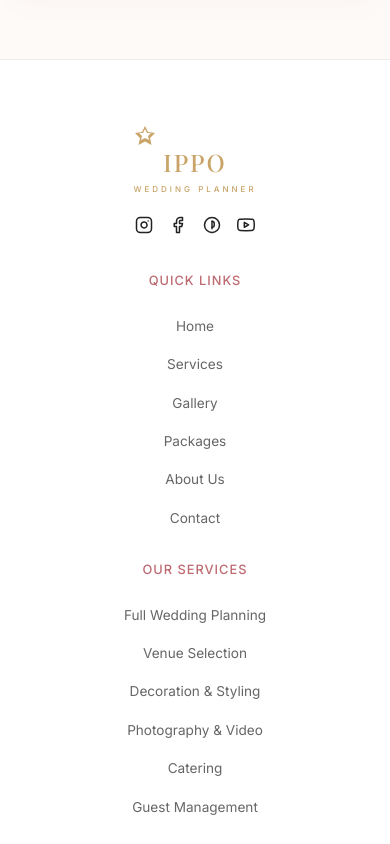
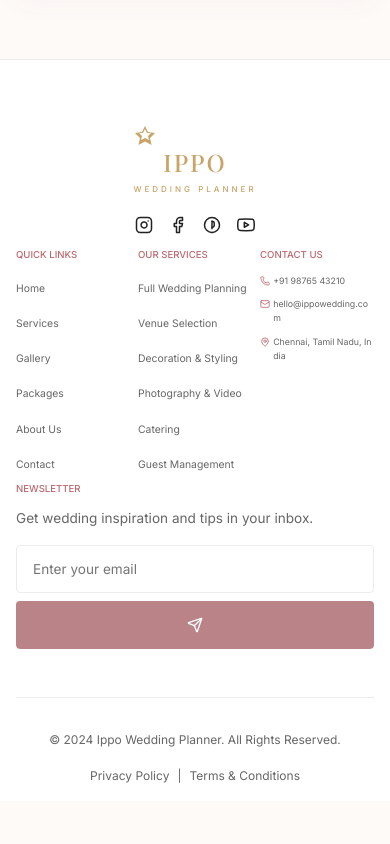
Before and after one commit to anbuselvamA/wedding-planner-, a React (Vite) app: page /contact in a window 390 px wide. Shown: the part 1800-2644 px from the top of the page. After the commit the page ends 2601 px from the top, so only its background shows below. Built offline with nearby package versions, Linux system fonts and the light colour scheme; a web font is replaced by a local one.

Commit message:
Updated footer layout to display Quick Links, Services, and Contact in 3 columns on mobile devices

```diff
--- a/src/components/Footer.css
+++ b/src/components/Footer.css
@@ -158,7 +158,7 @@
 
 @media (max-width: 992px) {
   .footer-top {
-    grid-template-columns: repeat(3, 1fr);
+    grid-template-columns: repeat(3, minmax(0, 1fr));
   }
   .brand-col {
     grid-column: span 3;
@@ -169,14 +169,14 @@
 
 @media (max-width: 768px) {
   .footer-top {
-    grid-template-columns: repeat(2, 1fr);
-    gap: 2.5rem;
+    grid-template-columns: repeat(3, minmax(0, 1fr));
+    gap: 1.5rem;
   }
   .brand-col {
-    grid-column: span 2;
+    grid-column: span 3;
   }
   .newsletter-col {
-    grid-column: span 2;
+    grid-column: span 3;
   }
   .footer-bottom {
     flex-direction: column;
@@ -193,20 +193,48 @@
 
 @media (max-width: 480px) {
   .footer-top {
-    grid-template-columns: 1fr;
-    gap: 2rem;
+    grid-template-columns: repeat(3, minmax(0, 1fr));
+    gap: 0.5rem;
   }
   .brand-col {
-    grid-column: span 1;
+    grid-column: span 3;
   }
   .newsletter-col {
-    grid-column: span 1;
+    grid-column: span 3;
   }
   .links-col, .contact-col {
-    text-align: center;
+    word-break: break-word;
+    overflow-wrap: break-word;
+    hyphens: auto;
+  }
+  .footer-heading {
+    font-size: 0.6rem;
+    margin-bottom: 0.8rem;
+    letter-spacing: 0px;
+    line-height: 1.2;
+  }
+  .links-col a {
+    font-size: 0.65rem;
+    display: inline-block;
   }
   .contact-info li {
-    justify-content: center;
+    font-size: 0.55rem;
+    gap: 0.2rem;
+    align-items: flex-start;
+  }
+  .contact-info li svg {
+    width: 10px;
+    height: 10px;
+    margin-top: 2px;
+    flex-shrink: 0;
+  }
+  .contact-info span {
+    word-break: break-all;
+    overflow-wrap: anywhere;
+    white-space: normal;
+  }
+  .links-col ul, .contact-col ul {
+    gap: 0.6rem;
   }
   .newsletter-form {
     flex-direction: column;
```
